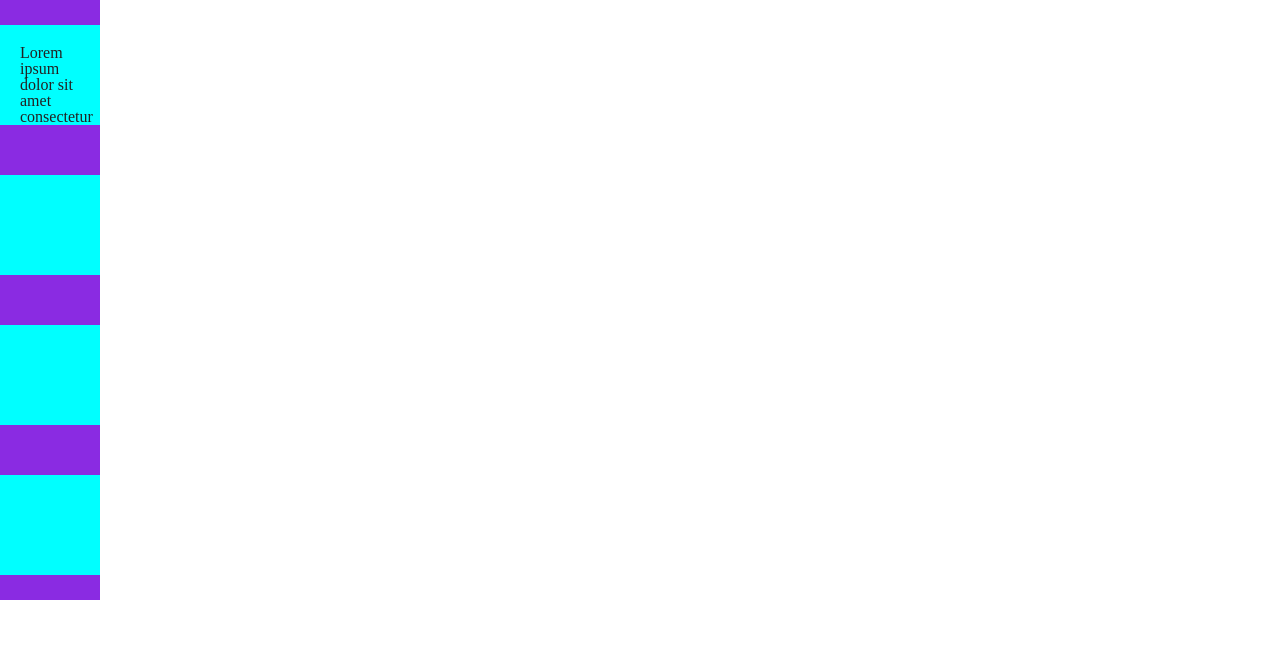
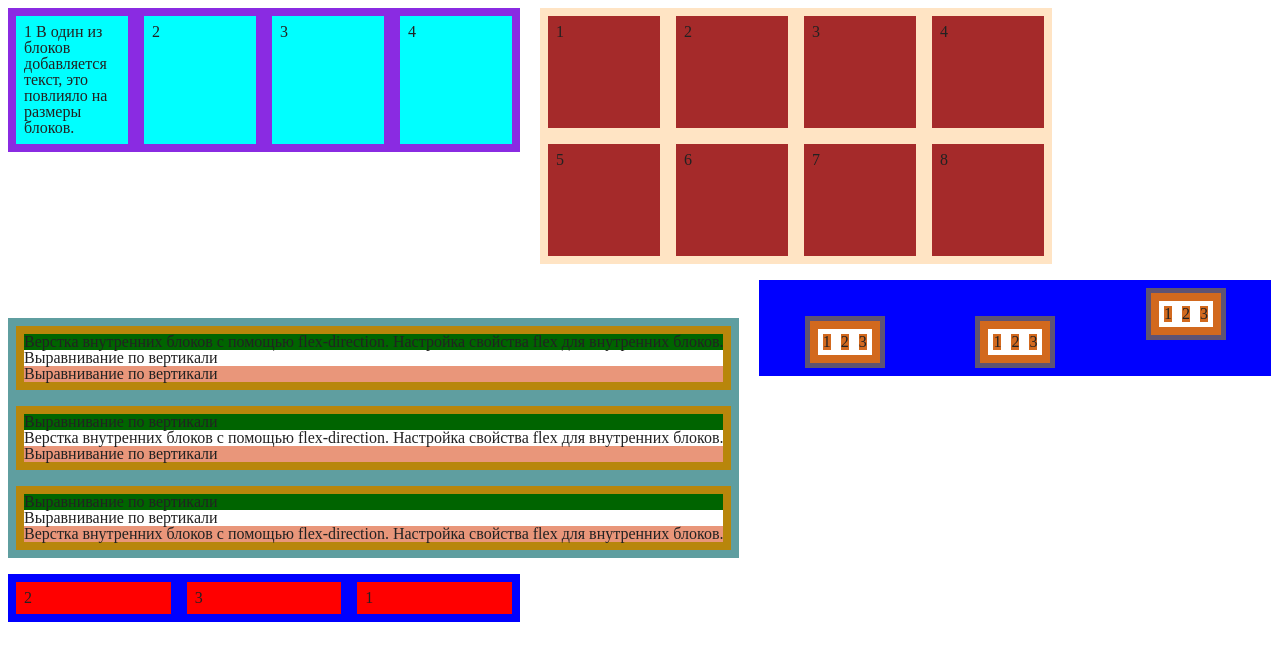
Before and after one commit to FanisNR/Poekhali, a plain HTML site: page pet_project/flexbox.html in a window 1280 px wide. Drawn offline with Linux system fonts and the light colour scheme; files that its build step writes are made by us from their sources.

Commit message:
3.4-11-CSS3 FlexBox

```diff
--- a/pet_project/flexbox.html
+++ b/pet_project/flexbox.html
@@ -9,33 +9,178 @@
     <style>
         * {
             box-sizing: border-box;
-            margin: 0;
         }
         .container {
-            display:flex;
-            flex-direction: column;
-            justify-content: space-around;
-            width: 100px;
-            height: 600px;
+            margin: 0.5rem;
+            display: inline-flex;
+            width:  32rem;
             background-color: blueviolet;
-
-
-
         }
         .block {
             background-color: aqua;
-            padding: 20px;
-            flex: none;
-            height: 100px;
+            padding: 0.5rem;
+            margin: 0.5rem;
+            flex-basis: 25%;
         }
+        .container1 {
+            margin: 0.5rem;
+            display: inline-flex;
+            width:  32rem;
+            background-color:bisque;
+            flex-wrap:wrap;
+        }
+        .block1 {
+            background-color:brown;
+            padding: 0.5rem;
+            margin: 0.5rem;
+            flex-grow: 1;
+            height: 7rem;
+            width: 7rem;
+
+        }
+        .container2 {
+            margin: 0.5rem;
+            display: inline-flex;
+            background-color:cadetblue;
+            flex-wrap:wrap;
+            flex-direction: column;
+
+        }
+        .block2 {
+            background-color:darkgoldenrod;
+            padding: 0.5rem;
+            margin: 0.5rem;
+            flex: 1 1 auto;
+        }
+        .div1 {
+            background-color: darkgreen;
+            min-height: 1rem;
+        }
+        .div2 {
+            background-color: white;
+            min-height: 1rem;
+        }
+        .div3 {
+            background-color: darksalmon;
+            min-height: 1rem;
+        }
+        .container3 {
+            margin: 0.5rem;
+            display: inline-flex;
+            width:  32rem;
+            background-color: blue;
+            height: 6rem;
+            align-items:flex-end;
+            justify-content:space-around;
+        }
+        .block3 {
+            display: flex;
+            background-color: chocolate;
+            padding: 0.5rem;
+            margin: 0.5rem;
+            border: 5px solid #5e5373;
+        }
+        .div-1,
+        .div-2,
+        .div-3 {
+            border: 5px solid #fff;
+        }
+        .block-sels {
+            align-self:flex-start;
+        }
+        .container4 {
+            margin: 0.5rem;
+            display: inline-flex;
+            width:  32rem;
+            background-color: blue;
+        }
+        .block4 {
+            background-color: red;
+            padding: 0.5rem;
+            margin: 0.5rem;
+            flex-basis: 33.33%;
+        }
+        .or1 {
+            order: 3;
+        }
+        .or3 {
+            order: 1;
+        }
+        .or3 {
+            order: 2;
+        }
+
+
     </style>
 </head>
 <body>
     <div class="container">
-        <div class="block">Lorem ipsum dolor sit amet consectetur </div>
-        <div class="block"></div>
-        <div class="block"></div>
-        <div class="block"></div>
+        <div class="block">1 В один из блоков добавляется текст, это повлияло на размеры блоков.</div>
+        <div class="block">2</div>
+        <div class="block">3</div>
+        <div class="block">4</div>
     </div>
+    <div class="container1">
+        <div class="block1">1</div>
+        <div class="block1">2</div>
+        <div class="block1">3</div>
+        <div class="block1">4</div>
+        <div class="block1">5</div>
+        <div class="block1">6</div>
+        <div class="block1">7</div>
+        <div class="block1">8</div>
+    </div>
+    <div class="container2">
+        <div class="block2">
+            <div class="div1">
+                Верстка внутренних блоков с помощью flex-direction. Настройка
+                свойства flex для внутренних блоков.
+            </div>
+            <div class="div2">
+                Выравнивание по вертикали
+            </div>
+            <div class="div3">Выравнивание по вертикали</div>
+        </div>
+        <div class="block2 v6">
+            <div class="div1">Выравнивание по вертикали</div>
+            <div class="div2">
+                Верстка внутренних блоков с помощью flex-direction. Настройка
+                свойства flex для внутренних блоков.
+            </div>
+            <div class="div3">Выравнивание по вертикали</div>
+        </div>
+        <div class="block2 v7">
+            <div class="div1">Выравнивание по вертикали</div>
+            <div class="div2">Выравнивание по вертикали</div>
+            <div class="div3">
+                Верстка внутренних блоков с помощью flex-direction. Настройка
+                свойства flex для внутренних блоков.
+            </div>
+        </div>
+    </div>
+    <div class="container3">
+        <div class="block3">
+            <div class="div-1">1</div>
+            <div class="div-2">2</div>
+            <div class="div-3">3</div>
+        </div>
+        <div class="block3">
+            <div class="div-1">1</div>
+            <div class="div-2">2</div>
+            <div class="div-3">3</div>
+        </div>
+        <div class="block3 block-sels">
+            <div class="div-1">1</div>
+            <div class="div-2">2</div>
+            <div class="div-3">3</div>
+        </div>
+    </div>
+    <div class="container4">
+        <div class="block4 or1">1</div>
+        <div class="block4 or2">2</div>
+        <div class="block4 or3">3</div>
+    </div>
+
+
 </body>
 </html>
--- a/pet_project/my.css
+++ /dev/null
@@ -1,28 +0,0 @@
-div {
-    font-style: italic;
-    font-weight: 700;
-    color: brown;
-    text-align: center;
-}
-.div-class {
-    font-style: normal;
-    font-weight: 600;
-    color: green;
-    text-align: left;
-}
-#div-id {
-    font-style: normal;
-    font-weight: normal;
-    color:blue;
-    text-align: right;
-}
-#p-id {
-    font-style: normal;
-    font-weight: 300;
-    color:blue;
-    text-align: right;
-}
-.div-class span {
-    border-color: chartreuse;
-    color: red;
-}
```
Also changed, not shown: css/mysite.css (+47 -39 lines), index.html (+2 -2 lines).
